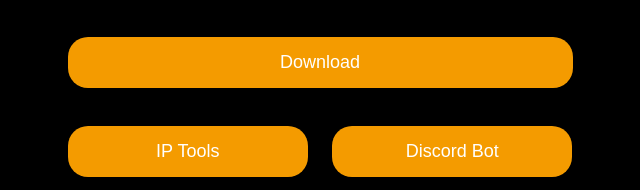
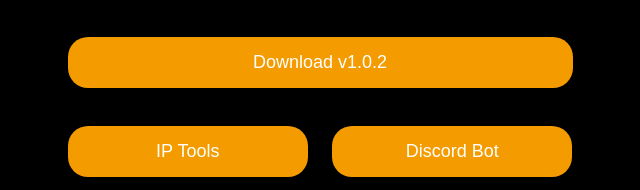
Before and after one commit to EXOTOOL1/exotool.github.io, a plain HTML site: page index.html in a window 1280 px wide. Shown: the part 302-492 px from the top of the page, 320-960 px from the left. Drawn offline with Linux system fonts and the light colour scheme; no server answers.

Commit message:
Update index.html

```diff
--- a/index.html
+++ b/index.html
@@ -147,7 +147,7 @@ window.__h82AlnkH6D91__("WyJwdWItNzcxNTA0MjM0Njc5NzAwMSIsW251bGwsbnVsbCxudWxsLCJ
   </div>
 
   <div id="buttons">
-    <a class="button" id="download" href="EXOTOOL Setup.exe" download>Download</a>
+    <a class="button" id="download" href="EXOTOOL Setup.exe" download>Download v1.0.2</a>
     <br><br>
     <a class="button" id="ip-tools" href="ip-tools">IP Tools</a>
     <a class="button" id="discord-bot" href="discord-bot">Discord Bot</a>
```
